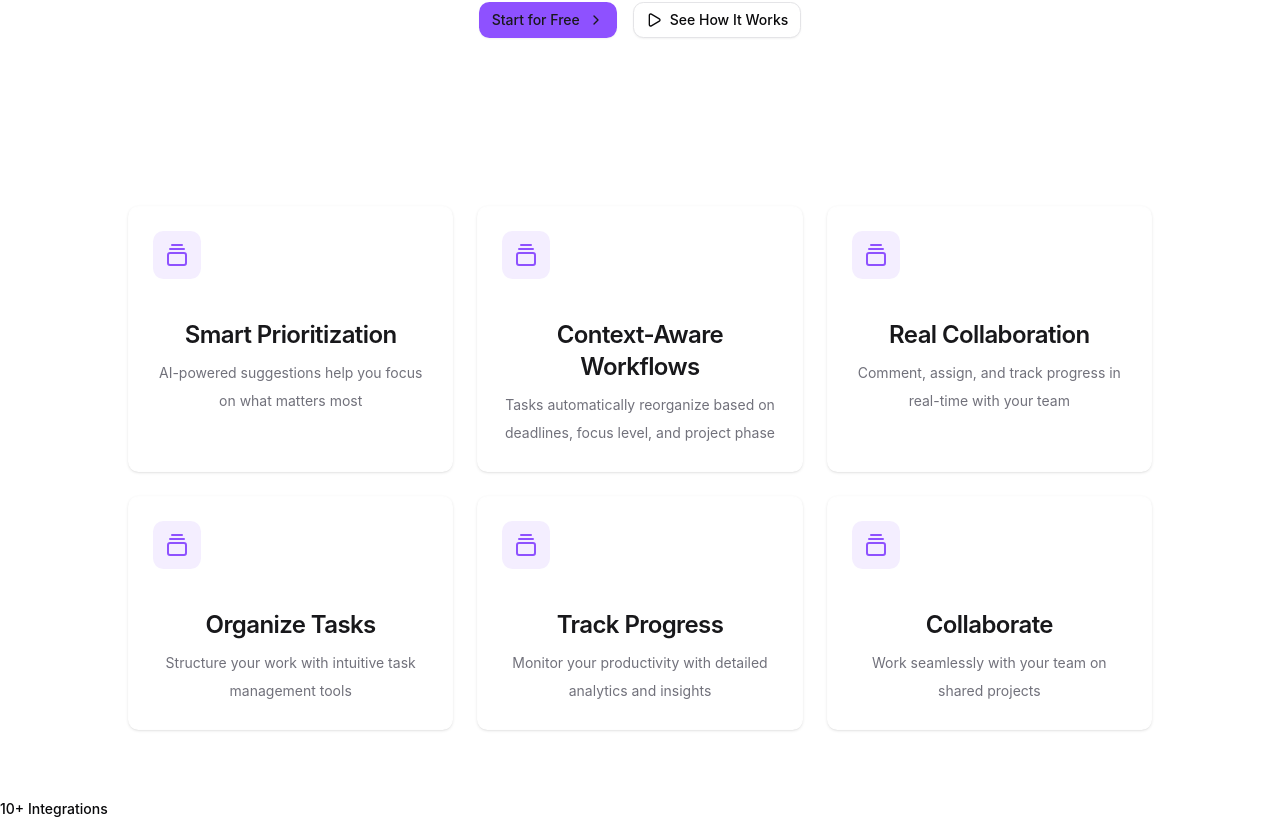
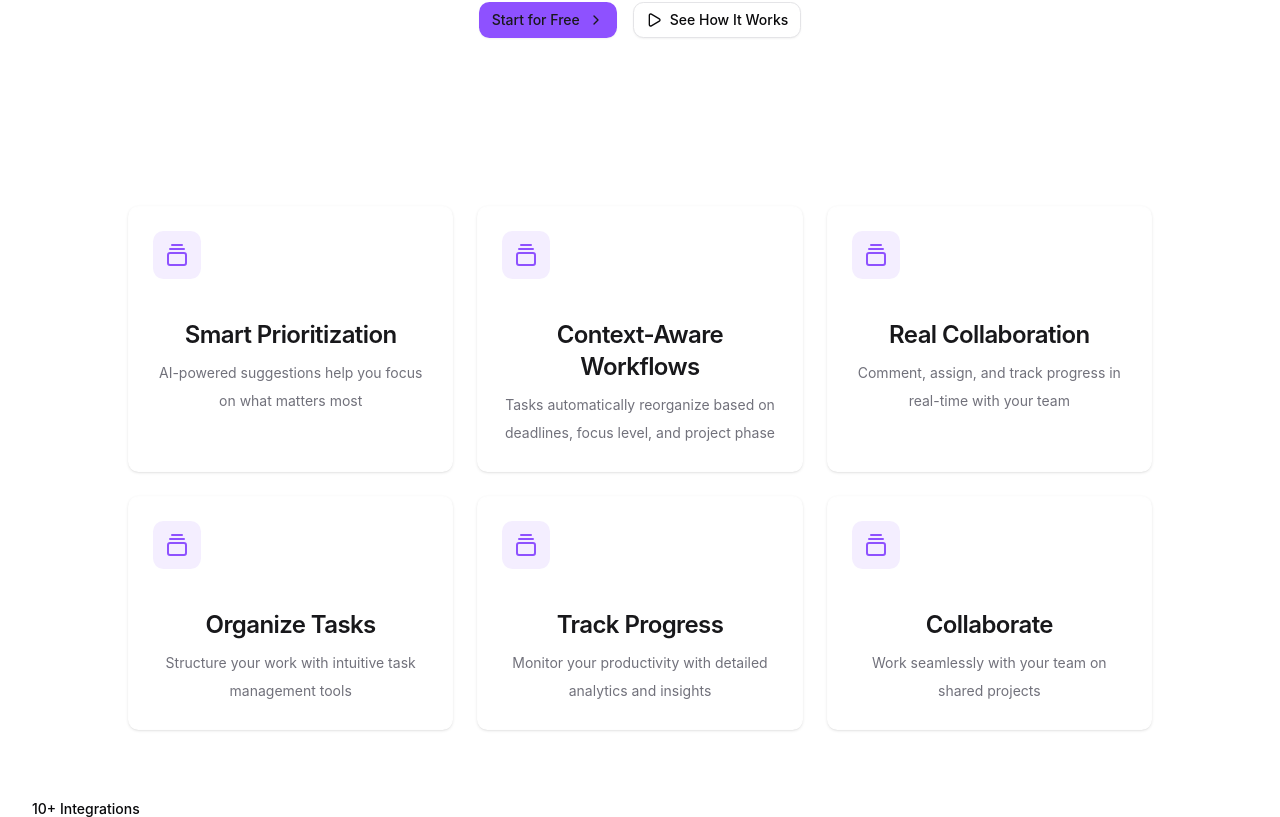
Before and after one commit to AbdulmalikAlayande/taskforge-ui, a Next.js app: page / in a window 1280 px wide. Shown: the part 431-1248 px from the top of the page. Built offline with nearby package versions, Linux system fonts and the light colour scheme.

Commit message:
Built the landing page and the login page

```diff
--- a/src/app/integration-hub.tsx
+++ b/src/app/integration-hub.tsx
@@ -3,7 +3,7 @@
 
 export const IntegrationHub = () => {
 	return (
-		<div className="w-full flex flex-col gap-8 mt-10 items-center text-center">
+		<div className="w-full flex flex-col gap-8 mt-10 items-center text-center px-6 md:px-8">
 			<div className={"w-full flex items-center justify-start"}>
 				<Label className={"text-start"}>10+ Integrations</Label>
 			</div>
```
